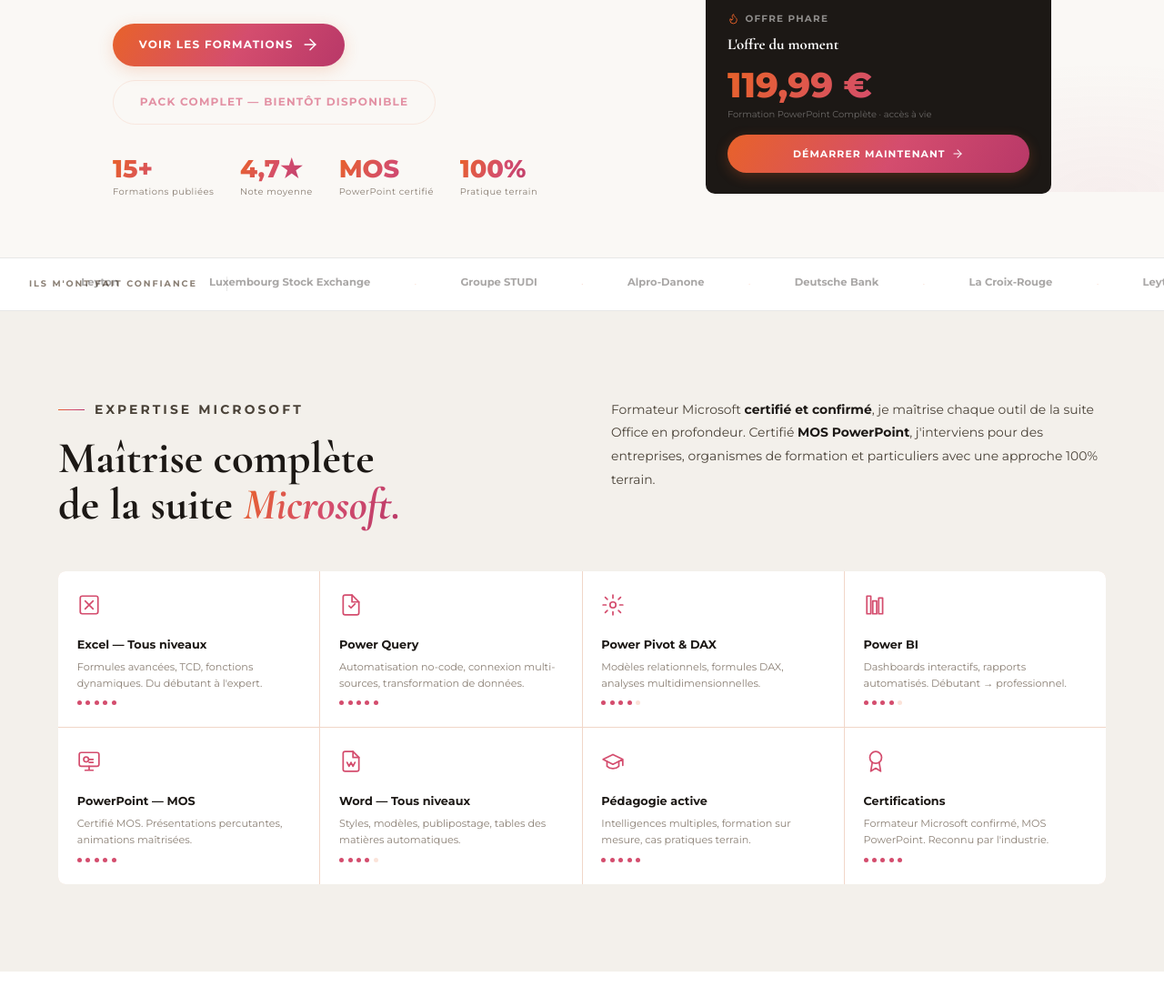
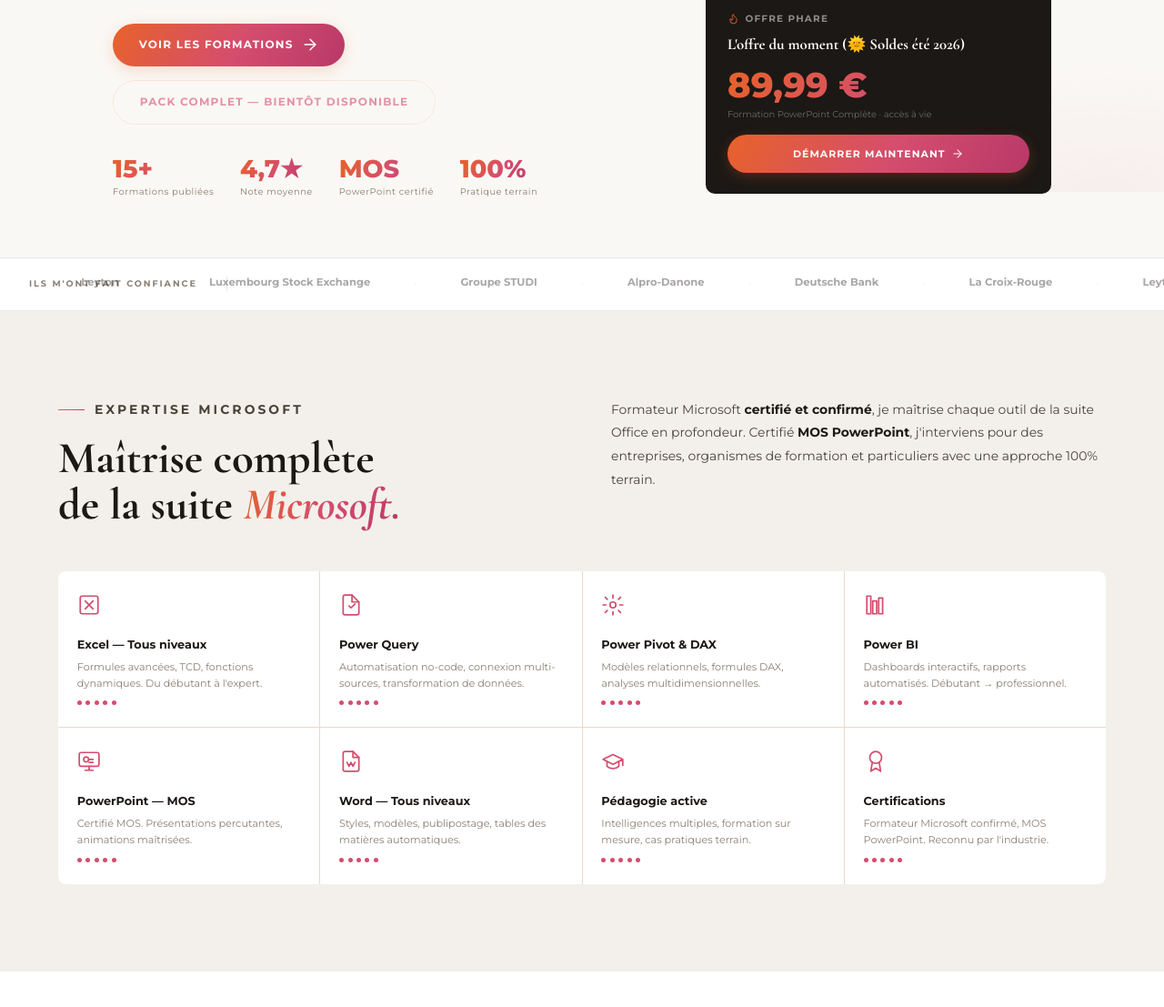
Before and after one commit to XcelUrself/xcelurself, a plain HTML site: page index.html in a window 1280 px wide. Shown: the part 589-1696 px from the top of the page at 91% size. Drawn offline with nearby package versions, Linux system fonts and the light colour scheme.

Commit message:
Update index.html

```diff
--- a/index.html
+++ b/index.html
@@ -558,8 +558,8 @@ footer{background:var(--ink);padding:2.5rem clamp(1.25rem,5vw,4rem)}
       </div>
       <div class="price-card">
         <p class="pc-label" style="font-size:.65rem;color:rgba(255,255,255,.5);letter-spacing:.12em"><svg width="20" height="20" viewBox="0 0 24 24" fill="none" stroke="currentColor" stroke-width="1.75" stroke-linecap="round" stroke-linejoin="round" aria-hidden="true"><path d="M8.5 14.5A2.5 2.5 0 0 0 11 12c0-1.38-.5-2-1-3-1.072-2.143-.224-4.054 2-6 .5 2.5 2 4.9 4 6.5 2 1.6 3 3.5 3 5.5a7 7 0 1 1-14 0c0-1.153.433-2.294 1-3a2.5 2.5 0 0 0 2.5 2.5z"/></svg> Offre phare</p>
-        <p class="pc-title">L'offre du moment</p>
-        <p class="pc-price">119,99 €</p>
+        <p class="pc-title">L'offre du moment (🌞 Soldes été 2026)</p>
+        <p class="pc-price">89,99 €</p>
         <p class="pc-sub">Formation PowerPoint Complète · accès à vie</p>
         <a class="pc-btn" href="https://fr.tuto.com/powerpoint/realiser-presentation-qualite-cours,179251.html?cc=eugRnv" target="_blank" rel="noopener">Démarrer maintenant <svg width="20" height="20" viewBox="0 0 24 24" fill="none" stroke="currentColor" stroke-width="1.75" stroke-linecap="round" stroke-linejoin="round" aria-hidden="true"><line x1="5" y1="12" x2="19" y2="12"/><polyline points="12 5 19 12 12 19"/></svg></a>
       </div>
@@ -589,10 +589,10 @@ footer{background:var(--ink);padding:2.5rem clamp(1.25rem,5vw,4rem)}
   <div class="skills">
     <div class="skill"><div class="sk-ico"><svg width="20" height="20" viewBox="0 0 24 24" fill="none" stroke="currentColor" stroke-width="1.75" stroke-linecap="round" stroke-linejoin="round" aria-hidden="true"><rect x="3" y="3" width="18" height="18" rx="2"/><path d="m8 8 8 8M16 8l-8 8"/></svg></div><div class="sk-name">Excel — Tous niveaux</div><div class="sk-desc">Formules avancées, TCD, fonctions dynamiques. Du débutant à l'expert.</div><div class="sk-dots"><div class="sk-dot on"></div><div class="sk-dot on"></div><div class="sk-dot on"></div><div class="sk-dot on"></div><div class="sk-dot on"></div></div></div>
     <div class="skill"><div class="sk-ico"><svg width="20" height="20" viewBox="0 0 24 24" fill="none" stroke="currentColor" stroke-width="1.75" stroke-linecap="round" stroke-linejoin="round" aria-hidden="true"><path d="M13 2H6a2 2 0 0 0-2 2v16a2 2 0 0 0 2 2h12a2 2 0 0 0 2-2V9z"/><path d="M13 2v7h7"/><path d="m10 13 2 2 4-4"/></svg></div><div class="sk-name">Power Query</div><div class="sk-desc">Automatisation no-code, connexion multi-sources, transformation de données.</div><div class="sk-dots"><div class="sk-dot on"></div><div class="sk-dot on"></div><div class="sk-dot on"></div><div class="sk-dot on"></div><div class="sk-dot on"></div></div></div>
-    <div class="skill"><div class="sk-ico"><svg width="20" height="20" viewBox="0 0 24 24" fill="none" stroke="currentColor" stroke-width="1.75" stroke-linecap="round" stroke-linejoin="round" aria-hidden="true"><circle cx="12" cy="12" r="3"/><path d="M12 2v3M12 19v3M4.22 4.22l2.12 2.12M17.66 17.66l2.12 2.12M2 12h3M19 12h3M4.22 19.78l2.12-2.12M17.66 6.34l2.12-2.12"/></svg></div><div class="sk-name">Power Pivot &amp; DAX</div><div class="sk-desc">Modèles relationnels, formules DAX, analyses multidimensionnelles.</div><div class="sk-dots"><div class="sk-dot on"></div><div class="sk-dot on"></div><div class="sk-dot on"></div><div class="sk-dot on"></div><div class="sk-dot"></div></div></div>
-    <div class="skill"><div class="sk-ico"><svg width="20" height="20" viewBox="0 0 24 24" fill="none" stroke="currentColor" stroke-width="1.75" stroke-linecap="round" stroke-linejoin="round" aria-hidden="true"><path d="M3 3h4v18H3zM9 8h4v13H9zM15 5h4v16h-4z"/></svg></div><div class="sk-name">Power BI</div><div class="sk-desc">Dashboards interactifs, rapports automatisés. Débutant → professionnel.</div><div class="sk-dots"><div class="sk-dot on"></div><div class="sk-dot on"></div><div class="sk-dot on"></div><div class="sk-dot on"></div><div class="sk-dot"></div></div></div>
+    <div class="skill"><div class="sk-ico"><svg width="20" height="20" viewBox="0 0 24 24" fill="none" stroke="currentColor" stroke-width="1.75" stroke-linecap="round" stroke-linejoin="round" aria-hidden="true"><circle cx="12" cy="12" r="3"/><path d="M12 2v3M12 19v3M4.22 4.22l2.12 2.12M17.66 17.66l2.12 2.12M2 12h3M19 12h3M4.22 19.78l2.12-2.12M17.66 6.34l2.12-2.12"/></svg></div><div class="sk-name">Power Pivot &amp; DAX</div><div class="sk-desc">Modèles relationnels, formules DAX, analyses multidimensionnelles.</div><div class="sk-dots"><div class="sk-dot on"></div><div class="sk-dot on"></div><div class="sk-dot on"></div><div class="sk-dot on"></div><div class="sk-dot on"></div></div></div>
+    <div class="skill"><div class="sk-ico"><svg width="20" height="20" viewBox="0 0 24 24" fill="none" stroke="currentColor" stroke-width="1.75" stroke-linecap="round" stroke-linejoin="round" aria-hidden="true"><path d="M3 3h4v18H3zM9 8h4v13H9zM15 5h4v16h-4z"/></svg></div><div class="sk-name">Power BI</div><div class="sk-desc">Dashboards interactifs, rapports automatisés. Débutant → professionnel.</div><div class="sk-dots"><div class="sk-dot on"></div><div class="sk-dot on"></div><div class="sk-dot on"></div><div class="sk-dot on"></div><div class="sk-dot on"></div></div></div>
     <div class="skill"><div class="sk-ico"><svg width="20" height="20" viewBox="0 0 24 24" fill="none" stroke="currentColor" stroke-width="1.75" stroke-linecap="round" stroke-linejoin="round" aria-hidden="true"><rect x="2" y="3" width="20" height="14" rx="2"/><path d="M8 21h8M12 17v4"/><circle cx="9" cy="10" r="2.5"/><path d="M12 10h4M12 13h4"/></svg></div><div class="sk-name">PowerPoint — MOS</div><div class="sk-desc">Certifié MOS. Présentations percutantes, animations maîtrisées.</div><div class="sk-dots"><div class="sk-dot on"></div><div class="sk-dot on"></div><div class="sk-dot on"></div><div class="sk-dot on"></div><div class="sk-dot on"></div></div></div>
-    <div class="skill"><div class="sk-ico"><svg width="20" height="20" viewBox="0 0 24 24" fill="none" stroke="currentColor" stroke-width="1.75" stroke-linecap="round" stroke-linejoin="round" aria-hidden="true"><path d="M14 2H6a2 2 0 0 0-2 2v16a2 2 0 0 0 2 2h12a2 2 0 0 0 2-2V8z"/><path d="M14 2v6h6"/><path d="m8 13 2 4 2-4 2 4 2-4"/></svg></div><div class="sk-name">Word — Tous niveaux</div><div class="sk-desc">Styles, modèles, publipostage, tables des matières automatiques.</div><div class="sk-dots"><div class="sk-dot on"></div><div class="sk-dot on"></div><div class="sk-dot on"></div><div class="sk-dot on"></div><div class="sk-dot"></div></div></div>
+    <div class="skill"><div class="sk-ico"><svg width="20" height="20" viewBox="0 0 24 24" fill="none" stroke="currentColor" stroke-width="1.75" stroke-linecap="round" stroke-linejoin="round" aria-hidden="true"><path d="M14 2H6a2 2 0 0 0-2 2v16a2 2 0 0 0 2 2h12a2 2 0 0 0 2-2V8z"/><path d="M14 2v6h6"/><path d="m8 13 2 4 2-4 2 4 2-4"/></svg></div><div class="sk-name">Word — Tous niveaux</div><div class="sk-desc">Styles, modèles, publipostage, tables des matières automatiques.</div><div class="sk-dots"><div class="sk-dot on"></div><div class="sk-dot on"></div><div class="sk-dot on"></div><div class="sk-dot on"></div><div class="sk-dot on"></div></div></div>
     <div class="skill"><div class="sk-ico"><svg width="20" height="20" viewBox="0 0 24 24" fill="none" stroke="currentColor" stroke-width="1.75" stroke-linecap="round" stroke-linejoin="round" aria-hidden="true"><path d="M22 10v6M2 10l10-5 10 5-10 5z"/><path d="M6 12v5c3 3 9 3 12 0v-5"/></svg></div><div class="sk-name">Pédagogie active</div><div class="sk-desc">Intelligences multiples, formation sur mesure, cas pratiques terrain.</div><div class="sk-dots"><div class="sk-dot on"></div><div class="sk-dot on"></div><div class="sk-dot on"></div><div class="sk-dot on"></div><div class="sk-dot on"></div></div></div>
     <div class="skill"><div class="sk-ico"><svg width="20" height="20" viewBox="0 0 24 24" fill="none" stroke="currentColor" stroke-width="1.75" stroke-linecap="round" stroke-linejoin="round" aria-hidden="true"><circle cx="12" cy="8" r="6"/><path d="M15.477 12.89 17 22l-5-3-5 3 1.523-9.11"/></svg></div><div class="sk-name">Certifications</div><div class="sk-desc">Formateur Microsoft confirmé, MOS PowerPoint. Reconnu par l'industrie.</div><div class="sk-dots"><div class="sk-dot on"></div><div class="sk-dot on"></div><div class="sk-dot on"></div><div class="sk-dot on"></div><div class="sk-dot on"></div></div></div>
   </div>
```
